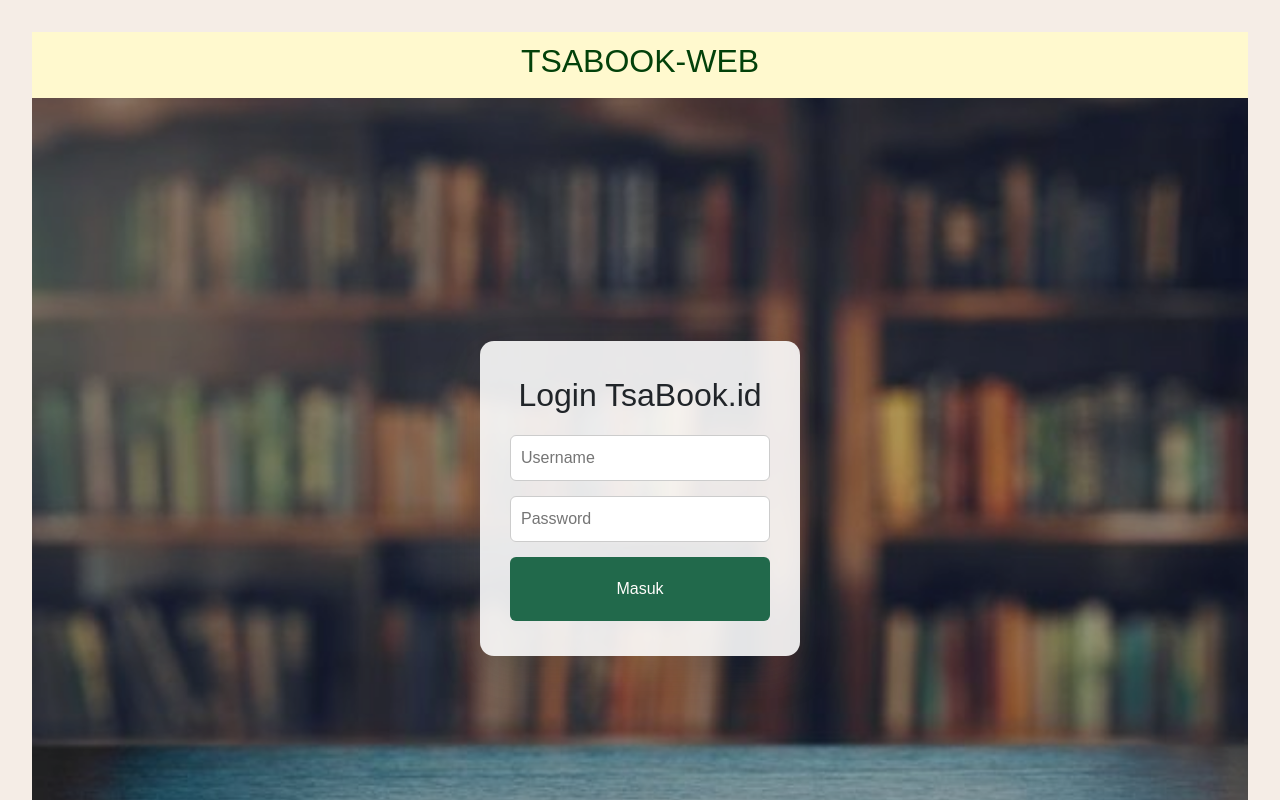
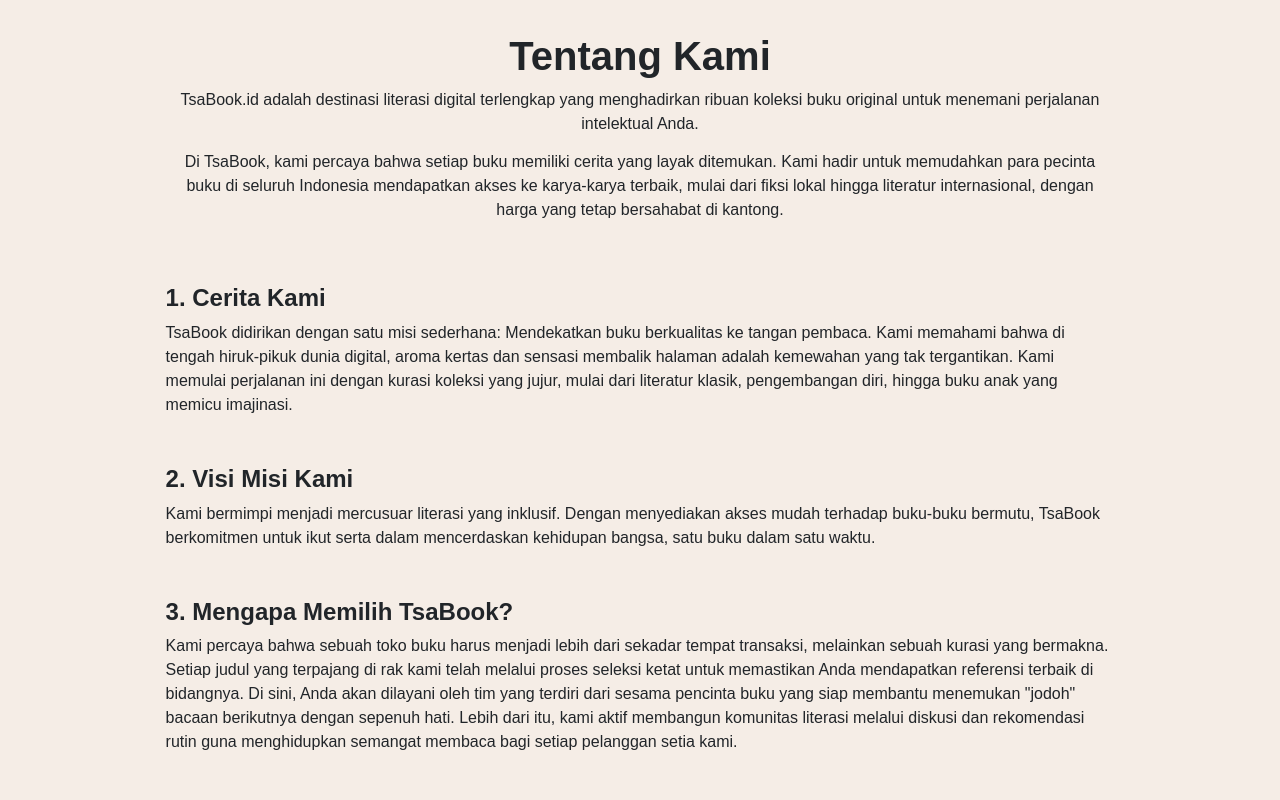
Before and after one commit to Titis03/Titis_Buku, a React (Vite) app: page /tentangKami in a window 1280 px wide. Before the commit this address led to /login. Shown: the top 800 px of the page. Built offline with nearby package versions, Linux system fonts and the light colour scheme.

Commit message:
Menambahkan 'Tentang Kami'

```diff
--- a/src/App.jsx
+++ b/src/App.jsx
@@ -4,6 +4,7 @@
 
 import Login from "./pages/Login";
 import HomePage from "./pages/homePage";
+import TentangKami from "./pages/tentangKami";
 
 function App() {
   const [isLogin, setIsLogin] = useState(false);
@@ -12,7 +13,10 @@
       <Routes>
         <Route path="/" element={<Navigate to="/login" />} />
         <Route path="/login" element={<Login />} />
+
         <Route path="/homePage" element={< HomePage />} />
+        <Route path="/tentangKami" element={< TentangKami />} />
+
         <Route path="*" element={<Navigate to="/login" />} />
       </Routes>
     </div>
--- a/src/index.css
+++ b/src/index.css
@@ -492,3 +492,17 @@
     margin-top: 10px;
     line-height: 1.5;
 }
+
+/* TENTANG KAMI */
+
+.tentangkami-page .pt-5 {
+    margin-top: 0;
+    margin-top: -50px;
+    margin-bottom: 30px;
+}
+
+.tentangkami-page .py-3 {
+    text-align: left;
+}
+
+/* TENTANG KAMI */
--- a/src/pages/homePage.jsx
+++ b/src/pages/homePage.jsx
@@ -33,7 +33,14 @@
                         <ul className="menu">
                             <li><a href="#produk">Produk</a></li>
                             <li><a href="#testimoni">Testimoni</a></li>
-                            <li><a href="#" onClick={logout} style={{color: 'red'}}>Logout</a></li>
+                            <li>
+                                <a href="#" onClick={(e) => {
+                                    e.preventDefault();
+                                    navigate("/tentangKami");
+                                }}>
+                                    Tentang Kami
+                                </a>
+                            </li>                            <li><a href="#" onClick={logout} style={{ color: 'red' }}>Logout</a></li>
                         </ul>
                     </div>
                 </div>
@@ -137,6 +144,7 @@
             </div>
         </div>
     );
+
 }
 
 export default HomePage;
--- /dev/null
+++ b/src/pages/tentangKami.jsx
@@ -0,0 +1,43 @@
+import {Container, Row, Col} from "react-bootstrap";
+
+const TentangKami = () => {
+  return (
+    <div className="tentangkami-page">
+      <div className="tentangkami min-vr-100">
+        <Container>
+          <Row>
+          <Col>
+            <h1 className="fw-bold text-center mb-2 animate__animated animate__fadeInUp animate__delay-1s">Tentang Kami</h1>
+            <p className="text-center animate__animated animate__fadeInUp animate__delay-1s">TsaBook.id adalah destinasi literasi digital terlengkap yang menghadirkan ribuan koleksi buku original untuk menemani perjalanan intelektual Anda.</p>
+          </Col>
+          </Row>
+          <Row className="pt-5">
+            <Col>
+            <p>Di TsaBook, kami percaya bahwa setiap buku memiliki cerita yang layak ditemukan. Kami hadir untuk memudahkan para pecinta buku di seluruh Indonesia mendapatkan akses ke karya-karya terbaik, mulai dari fiksi lokal hingga literatur internasional, dengan harga yang tetap bersahabat di kantong.</p>
+            </Col>
+          </Row>
+          <Row className="py-3">
+            <Col>
+            <h4 className="fw-bold">1. Cerita Kami</h4>
+            <p>TsaBook didirikan dengan satu misi sederhana: Mendekatkan buku berkualitas ke tangan pembaca. Kami memahami bahwa di tengah hiruk-pikuk dunia digital, aroma kertas dan sensasi membalik halaman adalah kemewahan yang tak tergantikan. Kami memulai perjalanan ini dengan kurasi koleksi yang jujur, mulai dari literatur klasik, pengembangan diri, hingga buku anak yang memicu imajinasi.</p>
+            </Col>
+          </Row>
+          <Row className="py-3">
+            <Col>
+            <h4 className="fw-bold">2. Visi Misi Kami</h4>
+            <p>Kami bermimpi menjadi mercusuar literasi yang inklusif. Dengan menyediakan akses mudah terhadap buku-buku bermutu, TsaBook berkomitmen untuk ikut serta dalam mencerdaskan kehidupan bangsa, satu buku dalam satu waktu.</p>
+            </Col>
+          </Row>
+          <Row className="py-3">
+            <Col>
+            <h4 className="fw-bold">3. Mengapa Memilih TsaBook?</h4>
+            <p>Kami percaya bahwa sebuah toko buku harus menjadi lebih dari sekadar tempat transaksi, melainkan sebuah kurasi yang bermakna. Setiap judul yang terpajang di rak kami telah melalui proses seleksi ketat untuk memastikan Anda mendapatkan referensi terbaik di bidangnya. Di sini, Anda akan dilayani oleh tim yang terdiri dari sesama pencinta buku yang siap membantu menemukan "jodoh" bacaan berikutnya dengan sepenuh hati. Lebih dari itu, kami aktif membangun komunitas literasi melalui diskusi dan rekomendasi rutin guna menghidupkan semangat membaca bagi setiap pelanggan setia kami.</p>
+            </Col>
+          </Row>
+        </Container>
+      </div>
+    </div>
+  );
+};
+
+export default TentangKami;
```
